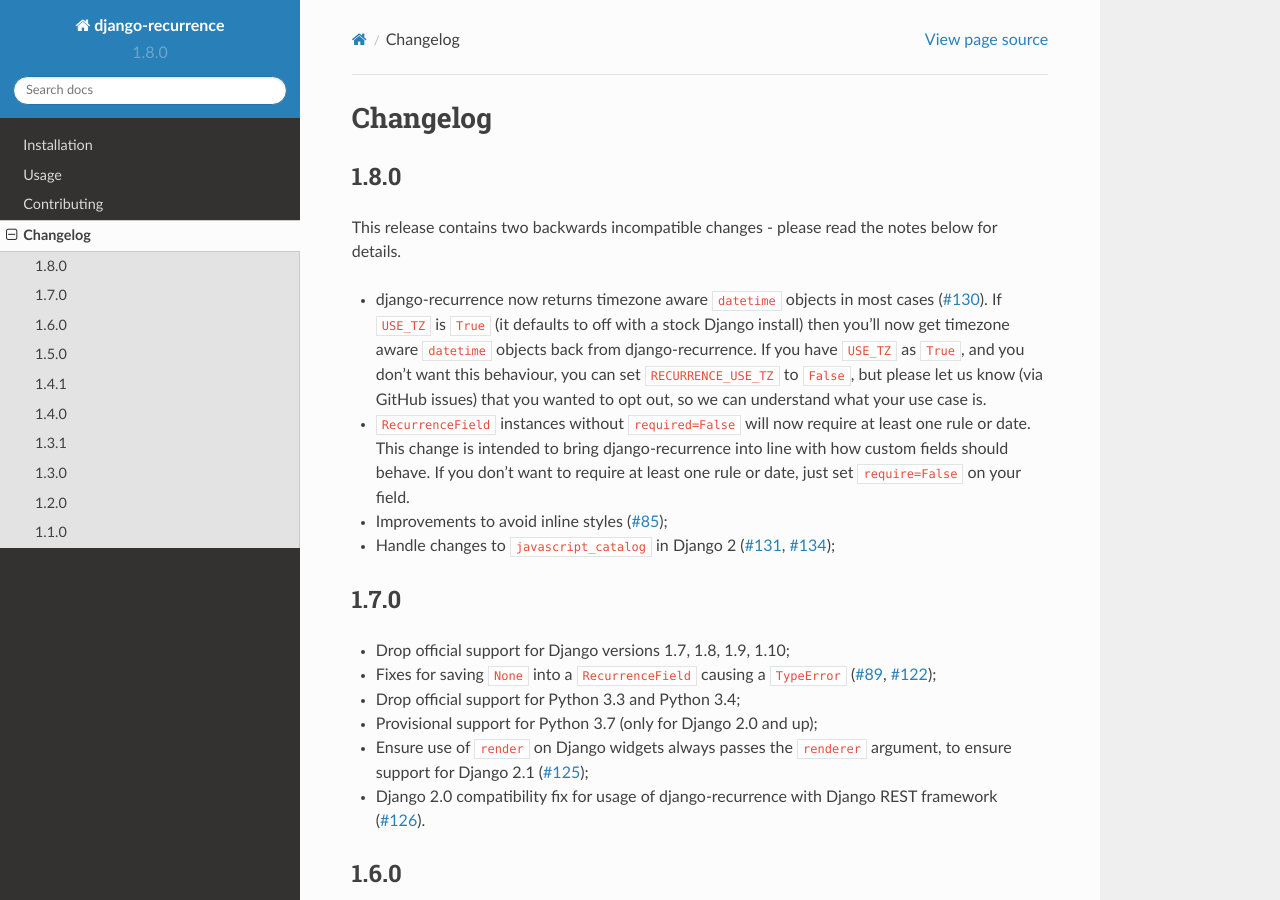
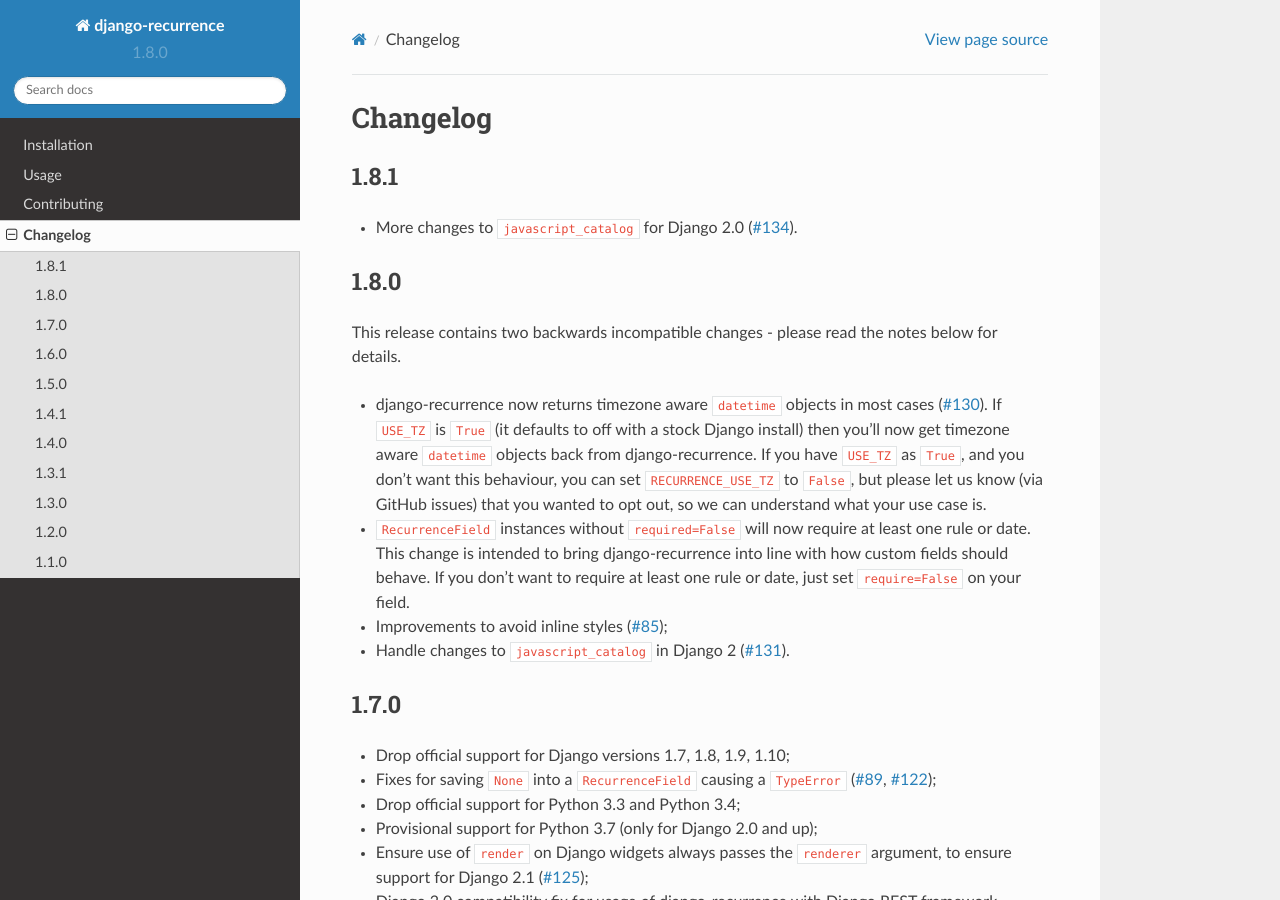
Before and after one commit to jazzband/django-recurrence, a Sphinx documentation site: the page built from docs/changelog.rst, in a window 1280 px wide and 900 px high. Built offline with Sphinx 7.4.7 and the Read the Docs theme 2.0.0, drawn with Linux system fonts in a browser that asks for light colours.

Commit message:
More thought through fix for changelog

```diff
--- a/docs/changelog.rst
+++ b/docs/changelog.rst
@@ -1,5 +1,11 @@
 Changelog
 =========
+
+1.8.1
+-----
+
+* More changes to ``javascript_catalog`` for Django 2.0
+  (:issue:`134`).
 
 1.8.0
 -----
```
Also changed, not shown: other parts of docs/changelog.rst (+1 -1 lines).
